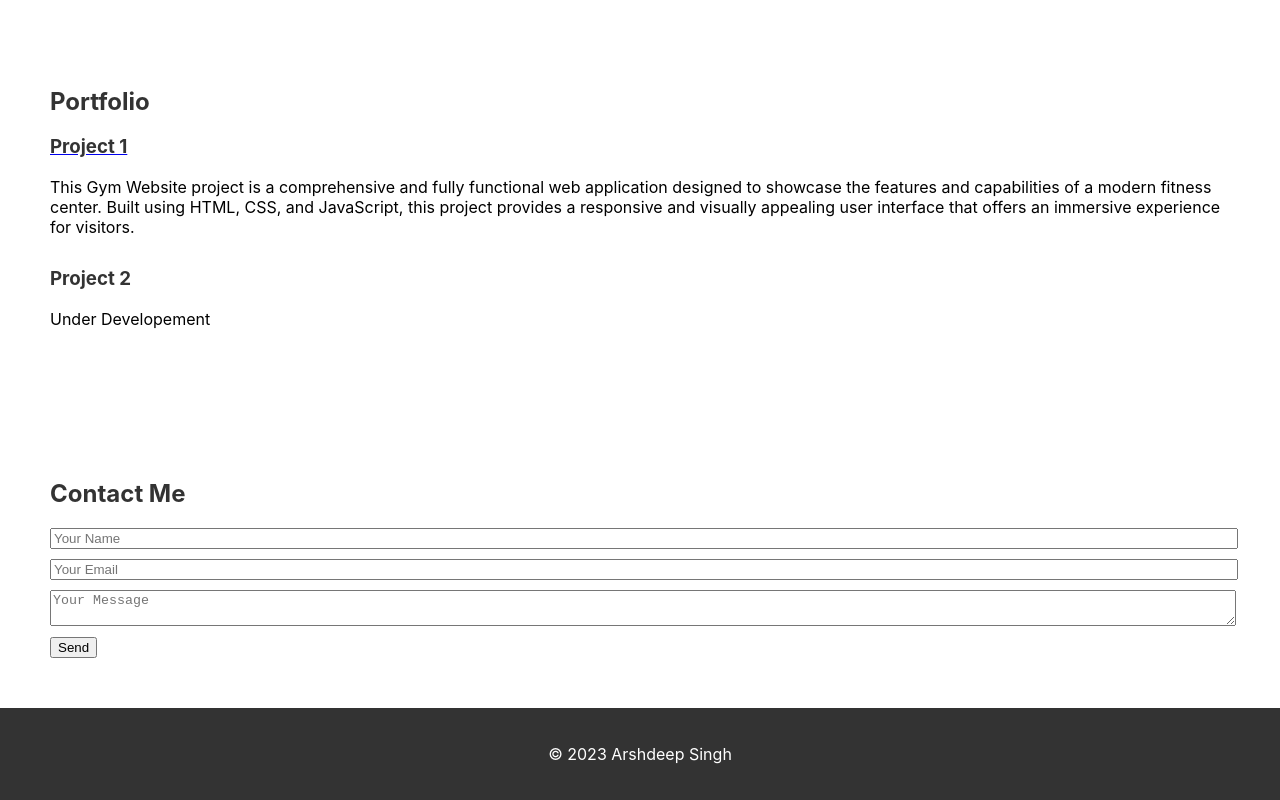
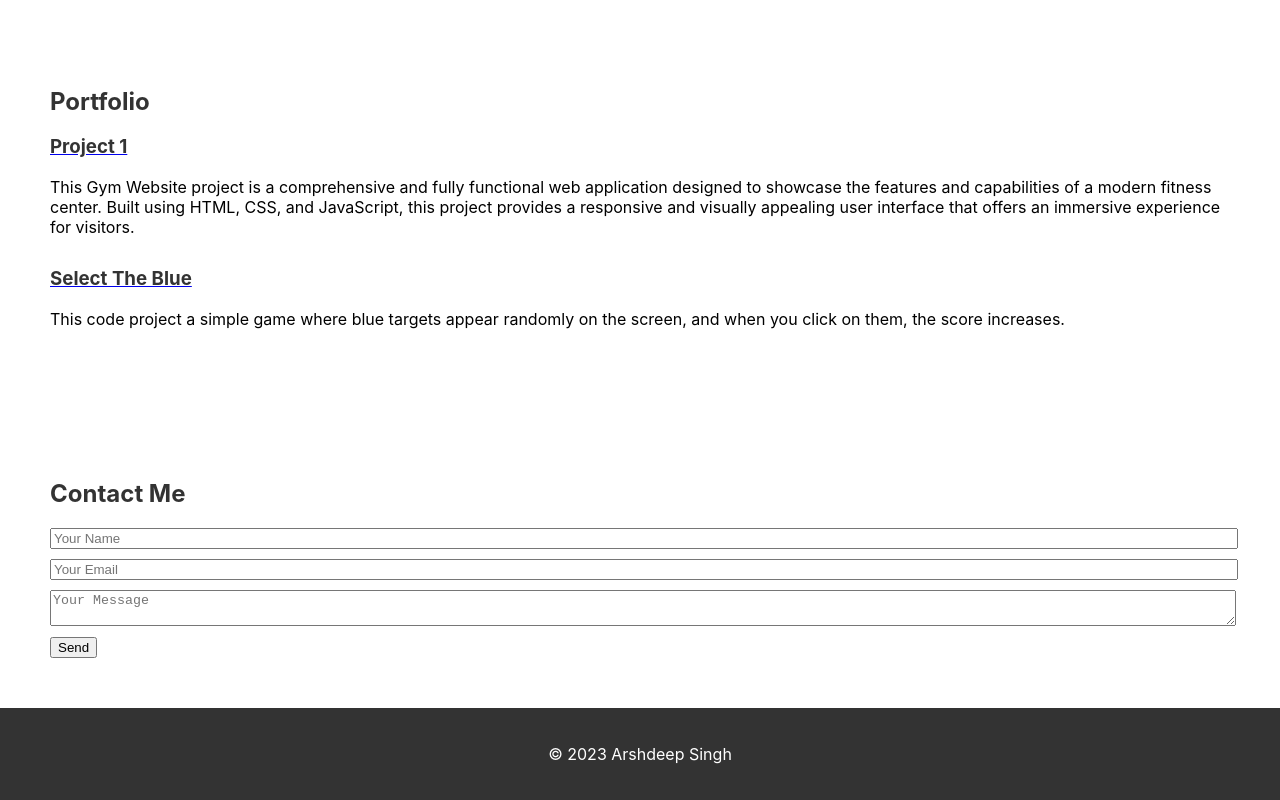
Before and after one commit to arshdeeps1ngh/portfolio, a plain HTML site: page index.html in a window 1280 px wide. Shown: the part 773-1573 px from the top of the page. Drawn offline with Linux system fonts and the light colour scheme; files that its build step writes are made by us from their sources.

Commit message:
Add files via upload

```diff
--- a/index.html
+++ b/index.html
@@ -124,8 +124,8 @@ Arshdeep Singh</p>
     </div>
     <div class="project">
 
-      <h3>Project 2</h3>
-      <p>Under Developement</p>
+      <a href="https://arshdeeps1ngh.github.io/Select_blue/"><h3>Select The Blue</h3></a>
+      <p>This code project a simple game where blue targets appear randomly on the screen, and when you click on them, the score increases. </p>
     </div>
   </section>
 
```
